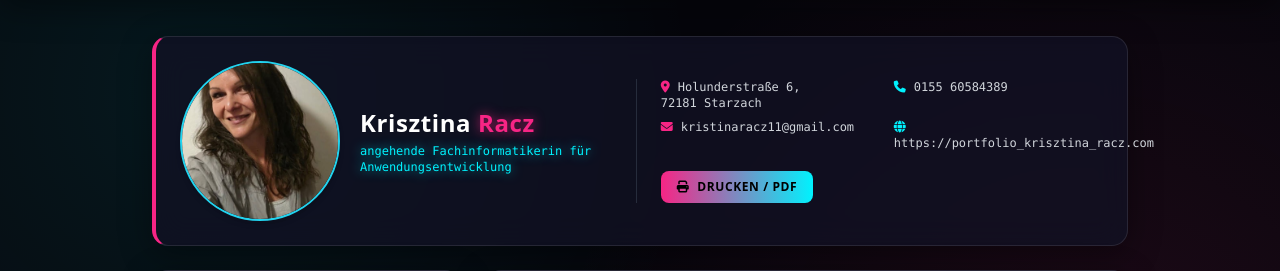
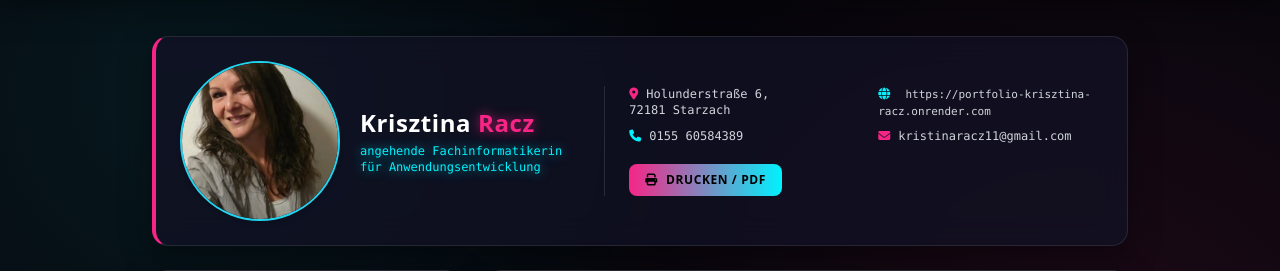
Before and after one commit to rczkr/Portfolio_Krisztina_Racz, a Flask app: page /lebenslauf in a window 1280 px wide. Shown: the part 68-339 px from the top of the page. Run offline with Flask 3, Linux system fonts and the light colour scheme; some libraries are stand-ins or nearby versions.

Commit message:
Textgroesse fuer Portfolio-Link angepasst

```diff
--- a/templates/anschreiben.html
+++ b/templates/anschreiben.html
@@ -76,6 +76,7 @@
 
             <p>
                 Eine Übersicht meiner bisherigen Projekte, Leistungskontrollen und meinen interaktiven Lebenslauf finden Sie direkt auf dieser Portfolio-Webseite.
+
             </p>
 
             <p>
--- a/templates/cv.html
+++ b/templates/cv.html
@@ -21,9 +21,10 @@
         <div class="flex flex-col gap-3 border-t md:border-t-0 md:border-l border-gray-700/60 pt-4 md:pt-0 md:pl-6 w-full md:w-auto">
             <div class="grid grid-cols-1 sm:grid-cols-2 gap-x-6 gap-y-2 text-xs font-mono text-gray-300">
                 <div><i class="fa-solid fa-location-dot accent-pink mr-2"></i>Holunderstraße 6, <br>72181 Starzach</div>
+                <div><i class="fa-solid fa-globe accent-cyan mr-2"></i> <span class=" text-[11px]">https://portfolio-krisztina-racz.onrender.com</span></div>
                 <div><i class="fa-solid fa-phone accent-cyan mr-2"></i>0155 60584389</div>
                 <div><i class="fa-solid fa-envelope accent-pink mr-2"></i>kristinaracz11@gmail.com</div>
-                <div><i class="fa-solid fa-globe accent-cyan mr-2"></i>https://portfolio_krisztina_racz.com</div>
+
             </div>
 
             <!-- pdf/druck-->
```
